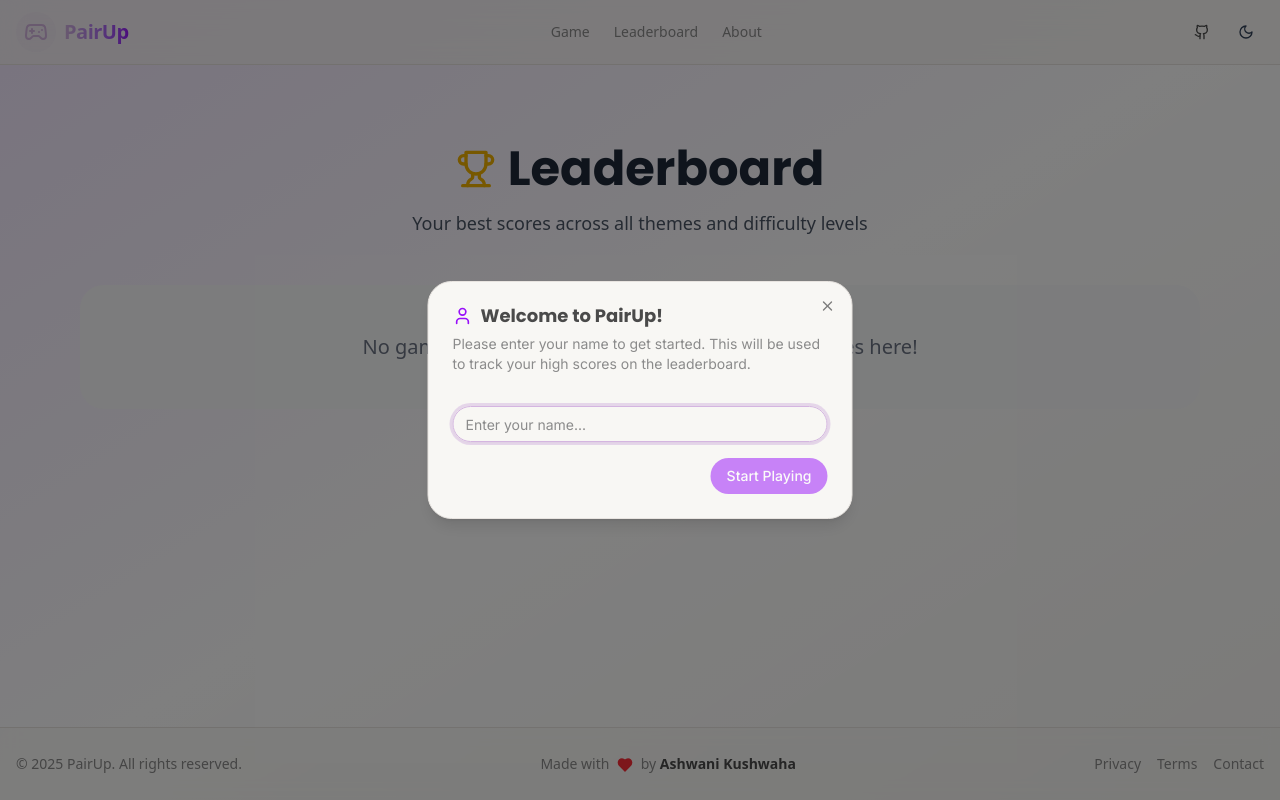
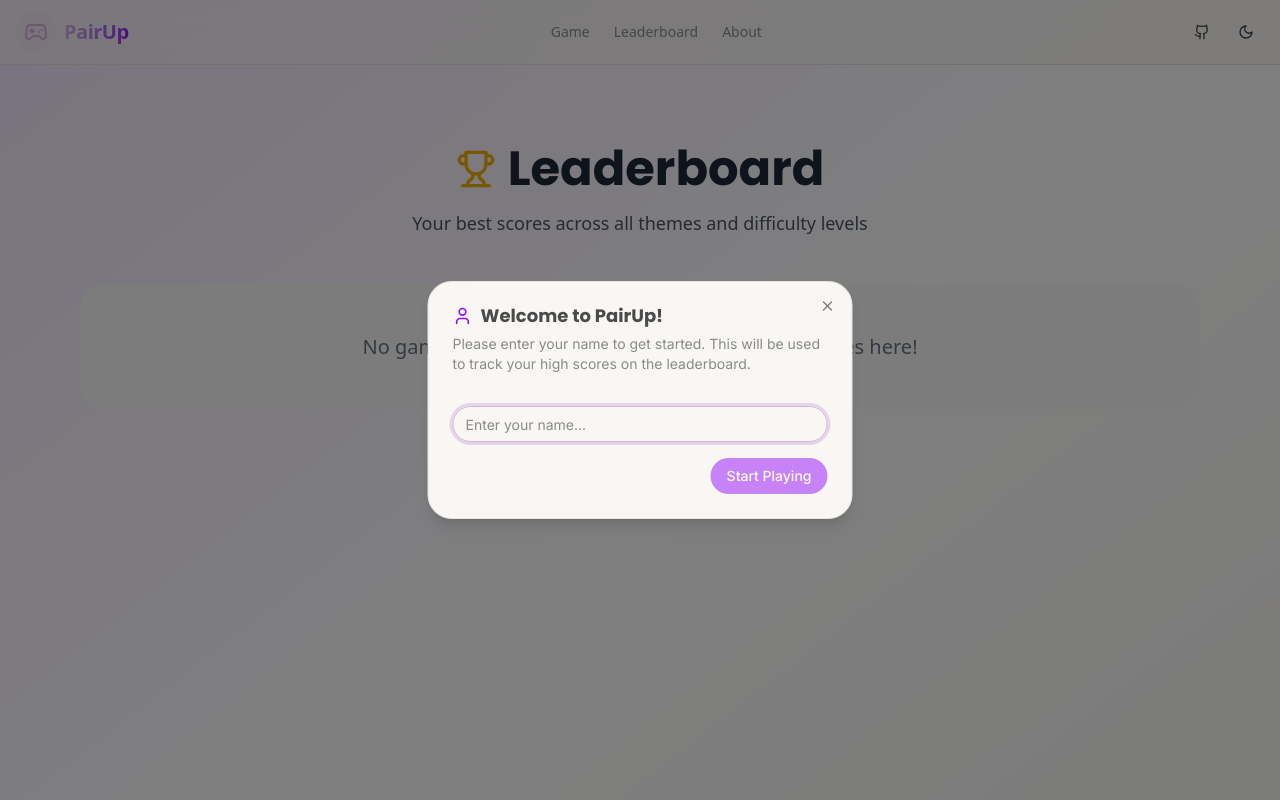
Before and after one commit to ashwanik0777/pairUp_Game, a Next.js app: page /leaderboard in a window 1280 px wide. Shown: the top 800 px of the page. Built offline with nearby package versions, Linux system fonts and the light colour scheme.

Commit message:
update files

```diff
--- a/app/leaderboard/page.tsx
+++ b/app/leaderboard/page.tsx
@@ -97,7 +97,7 @@ export default function Leaderboard() {
   };
 
   return (
-    <div className="container mx-auto px-4 py-12 max-w-6xl animate-in fade-in duration-500">
+    <div className="min-h-screen container mx-auto px-4 py-12 max-w-6xl animate-in fade-in duration-500">
       <div className="text-center mb-12">
         <h1 className="text-4xl md:text-5xl font-display font-bold text-gray-800 dark:text-gray-100 mb-4 flex items-center justify-center gap-3">
           <Trophy className="h-10 w-10 text-yellow-500" />
```
